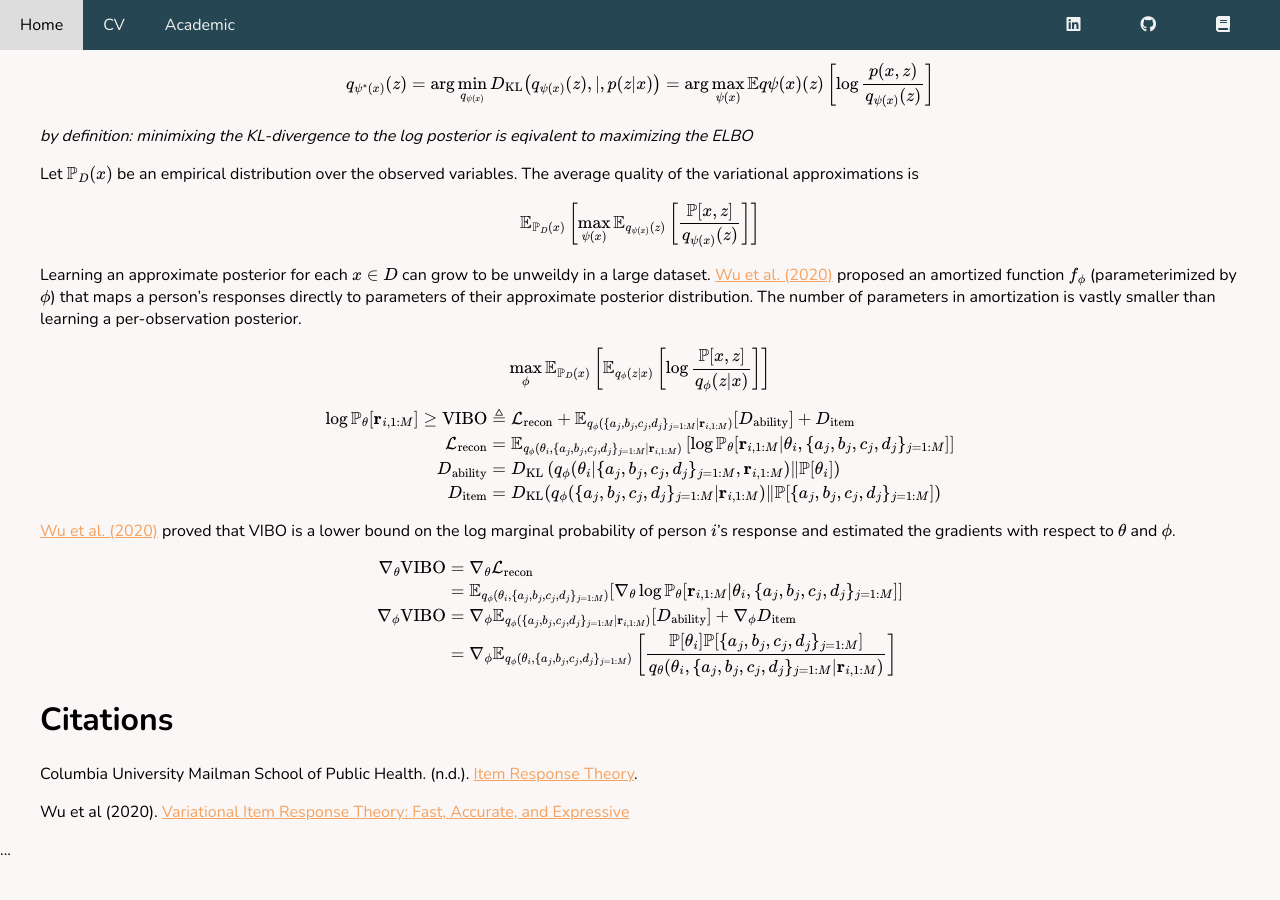
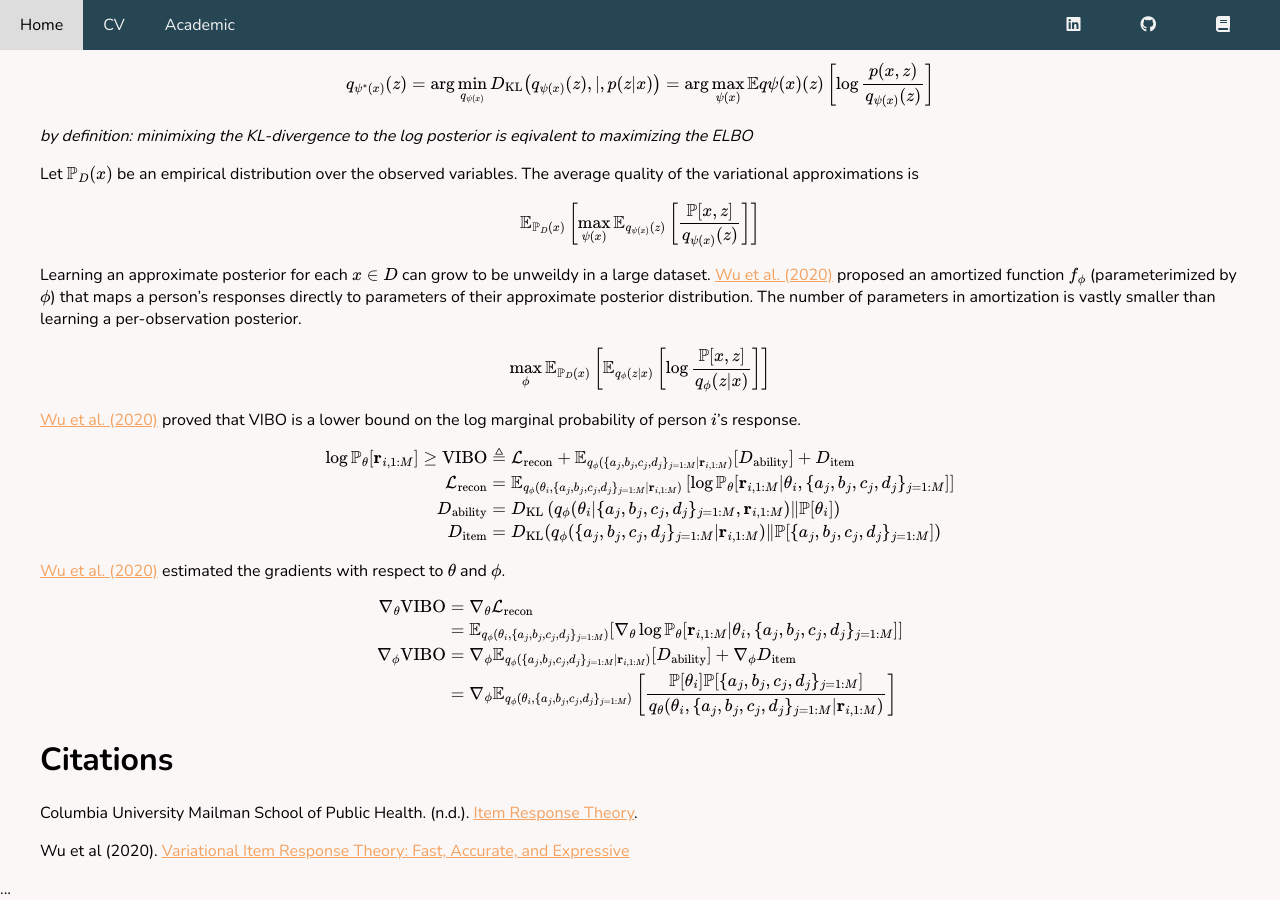
Before and after one commit to ec5ug/ec5ug.github.io, a Jekyll site: the page built from pages/irt.md, in a window 1280 px wide and 900 px high, scrolled down 1637 px. Built offline with Jekyll 4.4.1, drawn with Linux system fonts in a browser that asks for light colours; before the commit the page ends 2498 px from its top, so only the background shows below that; some of the changed lines change nothing that is shown.

Commit message:
fixing typo

```diff
--- a/pages/irt.md
+++ b/pages/irt.md
@@ -84,6 +84,8 @@ Learning an approximate posterior for each $x \in D$ can grow to be unweildy in
 
 $$ \max_\phi \mathbb{E}_{\mathbb{P}_D(x)}\left[\mathbb{E}_{q_\phi(z|x)}\left[\log \frac{\mathbb{P}[x,z]}{q_\phi(z|x)}\right]\right] $$
 
+[Wu et al. (2020)](https://web.stanford.edu/~cpiech/bio/papers/variationalItemResponseTheory.pdf) proved that VIBO is a lower bound on the log marginal probability of person $i$'s response.
+
 $$
 \begin{flalign}
 \log \mathbb{P}_\theta[\mathbf{r}_{i,1:M}] \ge \text{VIBO} &\triangleq \mathcal{L}_{\text{recon}} + \mathbb{E}_{q_\phi(\{a_j,b_j,c_j,d_j\}_{j=1:M}|\mathbf{r}_{i,1:M})}[D_{\text{ability}}] + D_{\text{item}} \\
@@ -93,7 +95,7 @@ D_{\text{item}} &= D_{\text{KL}}(q_\phi(\{a_j,b_j,c_j,d_j\}_{j=1:M}|\mathbf{r}_{
 \end{flalign}
 $$
 
-[Wu et al. (2020)](https://web.stanford.edu/~cpiech/bio/papers/variationalItemResponseTheory.pdf) proved that VIBO is a lower bound on the log marginal probability of person $i$'s response and estimated the gradients with respect to $\theta$ and $\phi$.
+[Wu et al. (2020)](https://web.stanford.edu/~cpiech/bio/papers/variationalItemResponseTheory.pdf) estimated the gradients with respect to $\theta$ and $\phi$.
 
 $$
 \begin{flalign}
```
